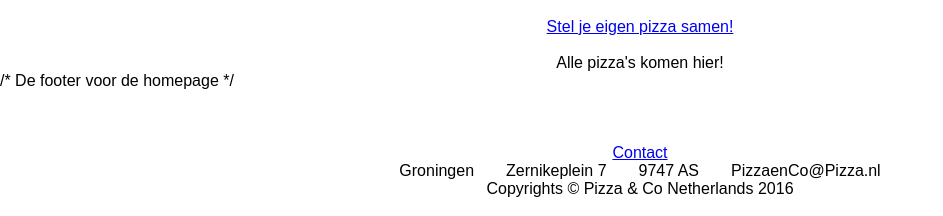
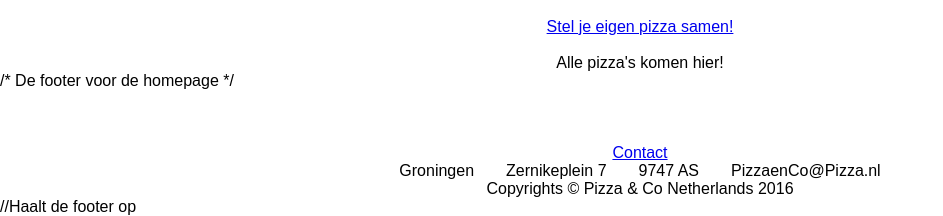
Before and after one commit to TheMalkolonie/Project, a PHP site: page /pizzaenco/PizzaPage.php in a window 1280 px wide; the page is wider, and only the part inside the window is pictured. Shown: the part 756-972 px from the top of that part, without its empty margins (0-943 px from the left). Run offline with PHP 8.4, Linux system fonts and the light colour scheme.

Commit message:
Update PizzaPage.php

```diff
--- a/Website/PizzaPage.php
+++ b/Website/PizzaPage.php
@@ -1,5 +1,5 @@
 <?php
-session_start();
+session_start();					//Als klant is ingelogd, wordt 'NaviScrollKlant.php' gestart. Zo niet verschijnt 'NaviScroll.php'
 if(!isset($_SESSION['login2'])){
 	include 'NaviScroll.php';
 }
@@ -12,4 +12,4 @@ Else{
 <center><font size="3" face="arial">Alle pizza's komen hier!<br/></font></center>
 
 
-<?php	include 'Footer.php';?>
+<?php	include 'Footer.php';?>				//Haalt de footer op
```
